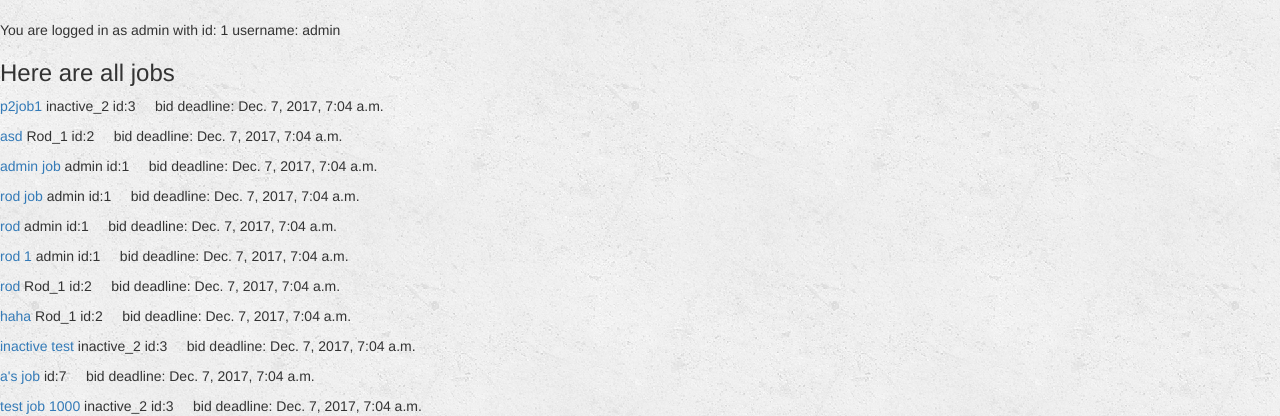
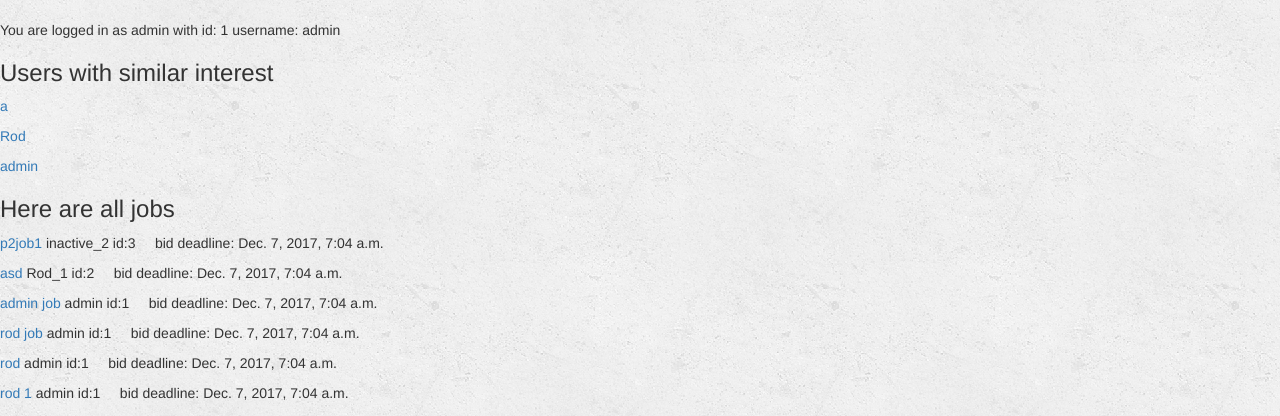
Before and after one commit to Tlee94/Mini-Turk, a Django app: page /turk/ in a window 1280 px wide. Shown: the part 52-468 px from the top of the page. Run offline with Django 3.2, Linux system fonts and the light colour scheme; a user stored in the database is signed in; data comes from the database, SQL or seed files in the repository; both versions use the stored data as it was after the commit; some libraries are stand-ins or nearby versions.

Commit message:
Implemeted users with similar interest

```diff
--- a/RST/RST/settings.py
+++ b/RST/RST/settings.py
@@ -38,6 +38,7 @@ INSTALLED_APPS = [
     'django.contrib.sessions',
     'django.contrib.messages',
     'django.contrib.staticfiles',
+    'multiselectfield',
 ]
 
 MIDDLEWARE = [
--- a/RST/turk/helper.py
+++ b/RST/turk/helper.py
@@ -13,7 +13,7 @@ def get_lowest_bid(job):
         job.save()
 
 
-def Assign_developer(user, job, bidder_user, bidder, initial_payment):
+def assign_developer(user, job, bidder_user, bidder, initial_payment):
     bidder_user.profile.money += initial_payment
     user.profile.money -= initial_payment
     bidder.isHired = True
--- a/RST/turk/models.py
+++ b/RST/turk/models.py
@@ -2,6 +2,7 @@ from django.db import models
 from django.contrib.auth.models import User
 from datetime import datetime, timedelta
 from django.core.validators import MaxValueValidator, MinValueValidator
+from multiselectfield import MultiSelectField
 
 
 class Profile(models.Model):
@@ -26,6 +27,17 @@ class Profile(models.Model):
     profile_picture = models.ImageField()
     interest = models.TextField()
     isBlackListed = models.BooleanField(default=False)
+    INTEREST_CHOICES=(
+        ('Being Human', 'Being Human'),
+        ('Software Development', 'Software Development'),
+        ('Video Games', 'Video Games'),
+        ('Social Media', 'Social Media'),
+        ('Food', 'Food'),
+        ('Party', 'Party'),
+        ('Entrepreneurship', 'Entrepreneurship'),
+        ('Money', 'Money'),
+    )
+    interest = MultiSelectField(choices=INTEREST_CHOICES, default="Being Human")
     #isClient = models.BooleanField(default=True)
 
     def __str__(self):
@@ -74,3 +86,7 @@ class FormToSuperUser(models.Model):
 
     def __str__(self):
         return str(self.reason)
+
+
+#class Message(models.Model):
+#    user = models.OneToOneField(User, on_delete=models.CASCADE, default=1)
--- a/RST/turk/templates/turk/index.html
+++ b/RST/turk/templates/turk/index.html
@@ -3,6 +3,10 @@
 
 {% block body %}
     {% if all_jobs %}
+        <h3>Users with similar interest</h3>
+        {% for user in similar_users %}
+        <p><a href="{% url 'turk:detail' user.user.id %}">{{user}}</a></p>
+        {% endfor %}
         <h3> Here are all jobs </h3>
 
         {% for job in all_jobs %}
@@ -12,6 +16,6 @@
         {% endfor %}
 
         {% else %}
-            <h3> No Profile yet </h3>
+            <h3> No jobs yet </h3>
     {% endif %}
 {% endblock %}
--- a/RST/turk/views.py
+++ b/RST/turk/views.py
@@ -24,7 +24,7 @@ def index(request):
     return render(request, 'turk/index.html', context)'''
 
 
-def index(request):
+'''def index(request):
     all_jobs = Job.objects.filter(is_open=True)
 
     admin = get_object_or_404(User, pk=1)  # admin
@@ -42,11 +42,41 @@ def index(request):
     for i in range(0, len(all_jobs)):
         print(all_jobs[i].job_title, ": ", all_jobs[i].bid_deadline)
 
-    print(datetime.now())
-    print(timezone.now() - timezone.timedelta(days=1))
-    print("_________________")
     context = {
         'all_jobs': all_jobs,
+    }
+    return render(request, 'turk/index.html', context)'''
+
+
+def index(request):
+    all_jobs = Job.objects.filter(is_open=True)
+
+    admin = get_object_or_404(User, pk=1)  # admin
+    for i in range(0, len(all_jobs)):
+        if timezone.now() - timezone.timedelta(days=1) > all_jobs[i].bid_deadline:
+            all_jobs[i].user.profile.money -= 10  # penalty for having no bidders
+            admin.profile.money += 10
+            all_jobs[i].is_open = False
+            all_jobs[i].save()
+            all_jobs[i].user.profile.save()
+            admin.profile.save()
+            print("No bidder penalty")
+
+    all_jobs = Job.objects.filter(is_open=True)
+    for i in range(0, len(all_jobs)):
+        print(all_jobs[i].job_title, ": ", all_jobs[i].bid_deadline)
+
+    # Now for list of users with similar interest
+    if request.user.is_authenticated():
+        # user = get_object_or_404(User, pk=user_id)
+        profile_id = request.user.profile.id
+        profile = get_object_or_404(Profile, pk=profile_id)
+        similar_users = Profile.objects.filter(interest__contains='Being Human').order_by('?')[:3]
+        print("similar_users: ",similar_users)
+
+    context = {
+        'all_jobs': all_jobs,
+        'similar_users': similar_users,
     }
     return render(request, 'turk/index.html', context)
 
@@ -106,7 +136,7 @@ def bidder_list(request, user_id, job_id):
         bidder = get_object_or_404(Bidder, pk=bidder_id)
         initial_payment = bid_price / 2
         if bid_price == current_lowest_bid:
-            Assign_developer(user, job, bidder_user, bidder, initial_payment)
+            assign_developer(user, job, bidder_user, bidder, initial_payment)
             return redirect('turk:detail', user_id=user_id)
         else:
             # may need to create a page for super user to confirm and automate the money transfer, other wise gata
```
Also changed, not shown: RST/db.sqlite3, RST/turk/migrations/0048_auto_20171205_1939.py (added), RST/turk/migrations/0049_auto_20171205_2032.py (added), RST/turk/migrations/0050_auto_20171205_2100.py (added), RST/turk/migrations/0051_auto_20171206_0429.py (added), RST/turk/migrations/0052_auto_20171206_0851.py (added).
